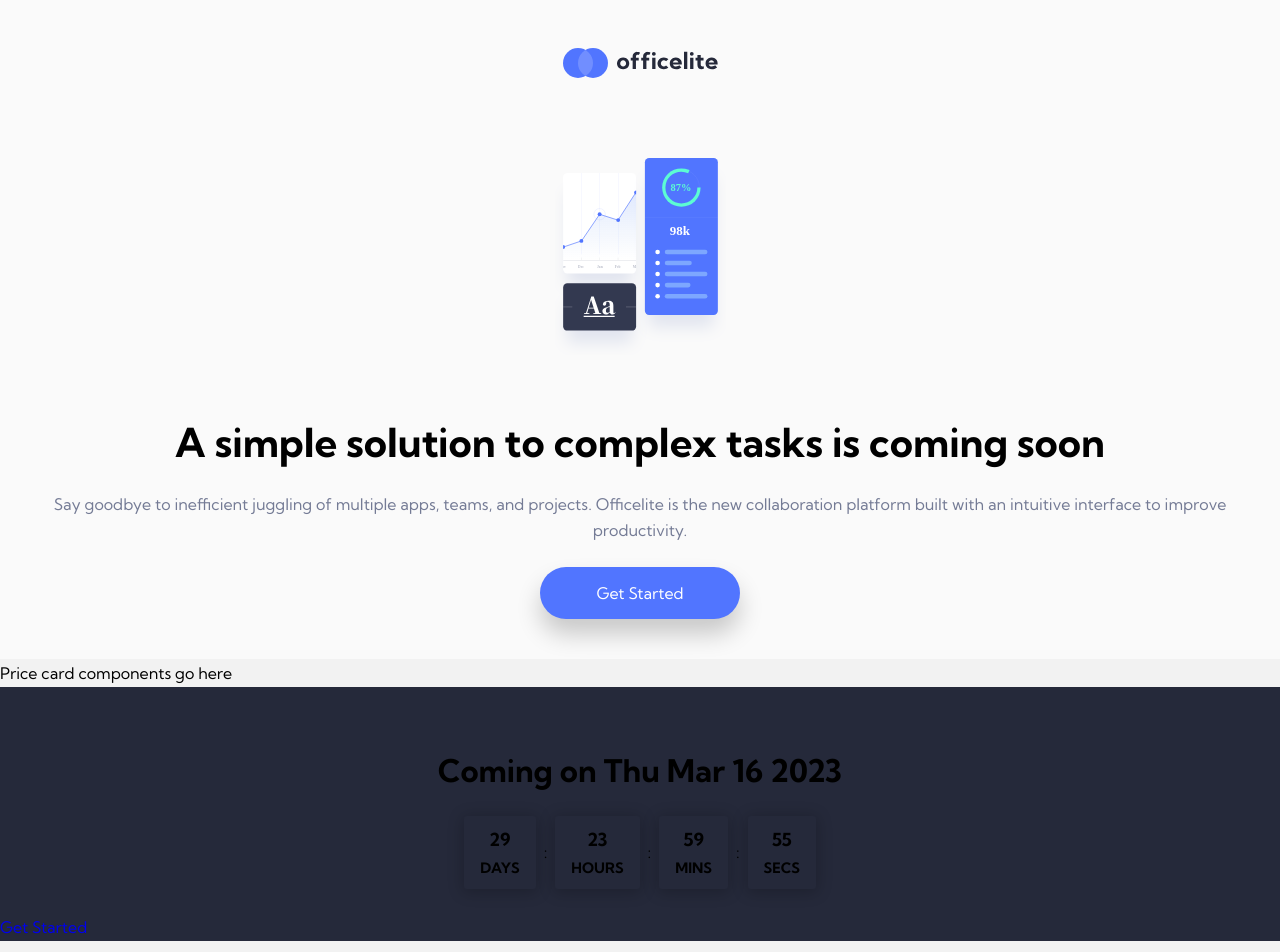
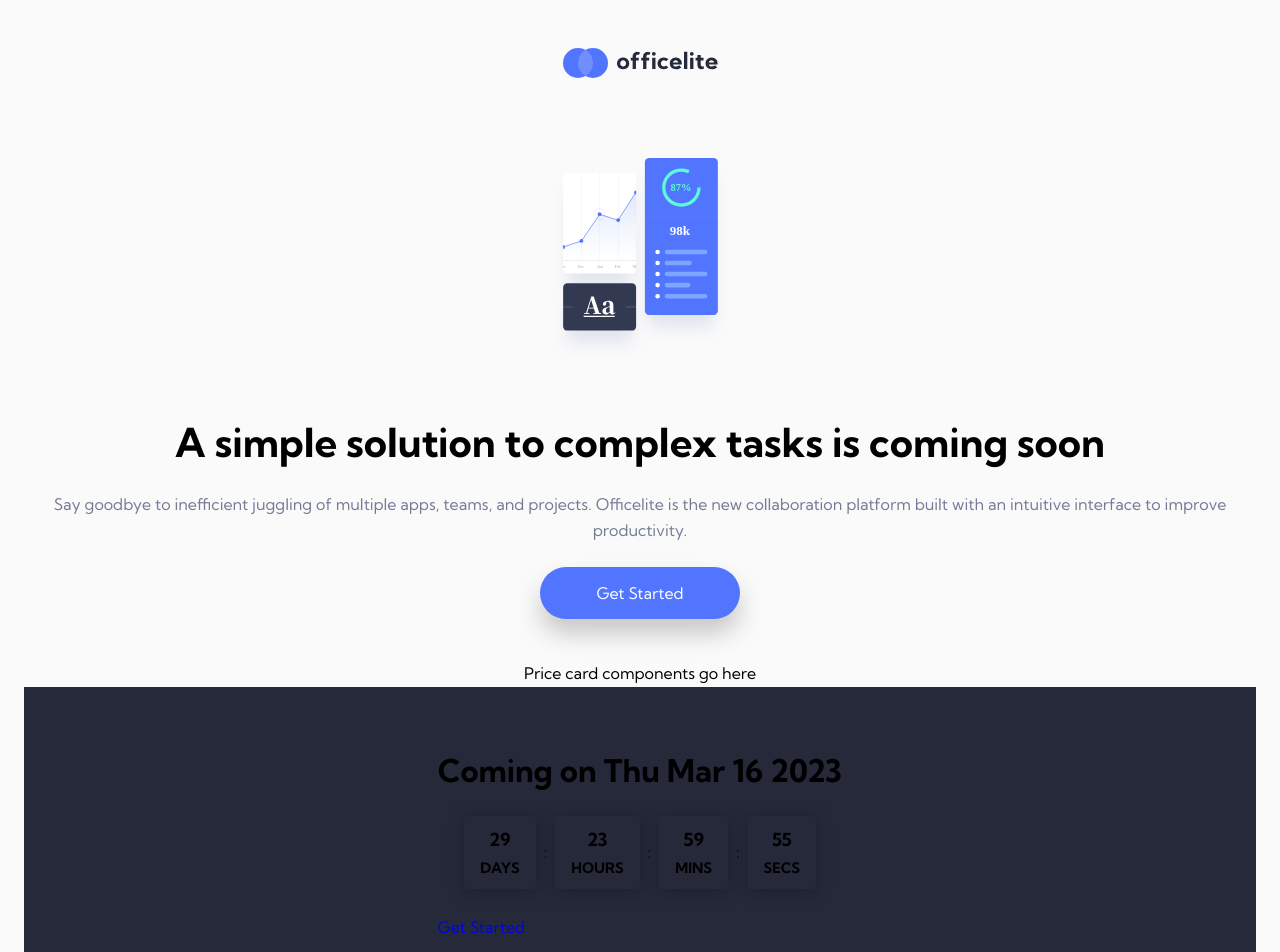
Before and after one commit to Hcmwebs/officelite-coming-soon-site, a React (Vite) app: page / in a window 1280 px wide. Shown: the top 952 px of the page. Built offline with nearby package versions, Linux system fonts and the light colour scheme.

Commit message:
added the container
Signed-off-by: Heze <64218603+Hcmwebs@users.noreply.github.com>

```diff
--- a/src/components/Footer.jsx
+++ b/src/components/Footer.jsx
@@ -2,20 +2,23 @@ import React from 'react'
 import { Link } from 'react-router-dom'
 import styled from 'styled-components'
 import { timerDuration } from '../data/Data'
+import { StyledContainer } from '../styles'
 import { Timer } from './index'
 
 const Footer = () => {
 	return (
-		<Wrapper>
-			<Timer duration={timerDuration} />
-			<Link to='/signup'> Get Started</Link>
-		</Wrapper>
+		<StyledContainer footer>
+			<Wrapper>
+				<Timer duration={timerDuration} />
+				<Link to='/signup'> Get Started</Link>
+			</Wrapper>
+		</StyledContainer>
 	)
 }
 
 const Wrapper = styled.footer`
 	min-height: 30vh;
-  padding-top: 4rem;
+	padding-top: 4rem;
 	background-color: var(--black);
 `
 
--- a/src/components/MainContent.jsx
+++ b/src/components/MainContent.jsx
@@ -1,13 +1,15 @@
 import React from 'react'
+import { StyledContainer } from '../styles'
 
 const MainContent = () => {
 	return (
-
-		<main>
-			<section className='cards'>
-				<div>Price card components go here</div>
-			</section>
-		</main>
+		<StyledContainer>
+			<main>
+				<section className='cards'>
+					<div>Price card components go here</div>
+				</section>
+			</main>
+		</StyledContainer>
 	)
 }
 
--- a/src/pages/SharedLayout.jsx
+++ b/src/pages/SharedLayout.jsx
@@ -1,13 +1,14 @@
 import React from 'react'
 import { Outlet } from 'react-router-dom'
 import { Logo } from '../components'
+import { StyledContainer } from '../styles'
 
 const SharedLayout = () => {
 	return (
-		<>
+		<StyledContainer >
 			<Logo />
 			<Outlet />
-		</>
+		</StyledContainer>
 	)
 }
 
```
